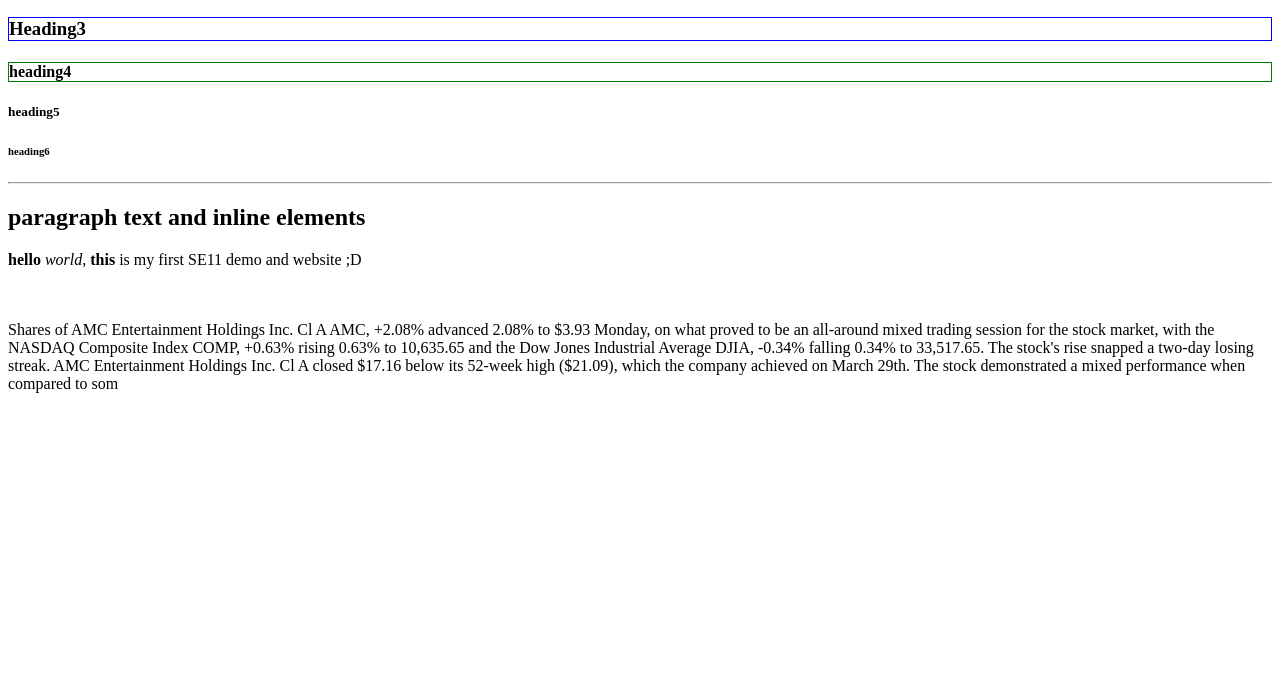
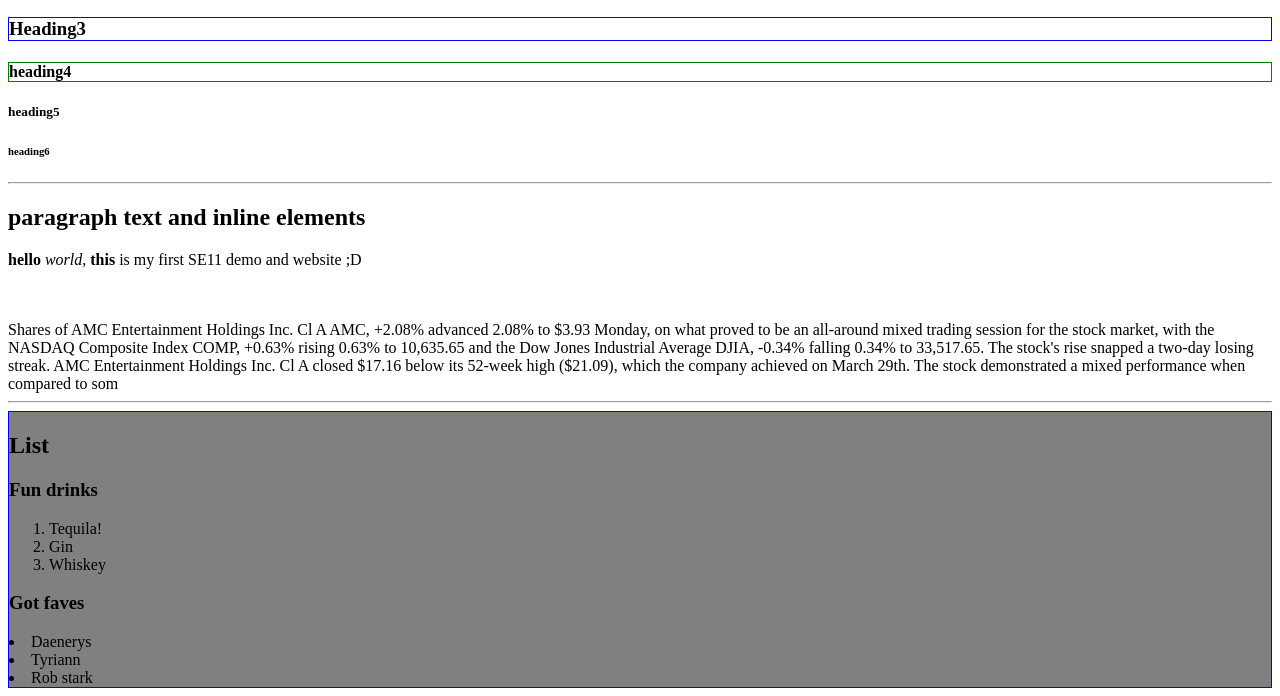
Before and after one commit to acenteio22/se111_202320, a plain HTML site: page week 1_demo/index.html in a window 1280 px wide. Shown: the part 114-810 px from the top of the page. Drawn offline with Linux system fonts and the light colour scheme.

Commit message:
end of w1d2 demo: start of w1 hw

```diff
--- a/week 1_demo/index.html
+++ b/week 1_demo/index.html
@@ -43,5 +43,23 @@ The stock demonstrated a mixed performance when compared to som
 
 <!--second part of demo-->
 
+<hr>
+    <div style="border:1px solid blue;background-color: grey">
+    <h2> List</h2>
+    <!--ordered and unordered list are also BLE: they contain list items for each item... in... the list:}-->
+    <h3>Fun drinks</h3>
+    <ol>
+        <li>Tequila!</li>
+        <li>Gin</li>
+        <li>Whiskey</li>
+    </ol>
+    <h3>Got faves</h3>
+    <u1>
+        <li>Daenerys</li>
+        <li>Tyriann</li>
+        <li>Rob stark</li>
+    </u1>
+    </div><!--End of div-->
+</body>
 </body>
 </html>
```
Also changed, not shown: w1/index.html (added, +29 -0 lines).
